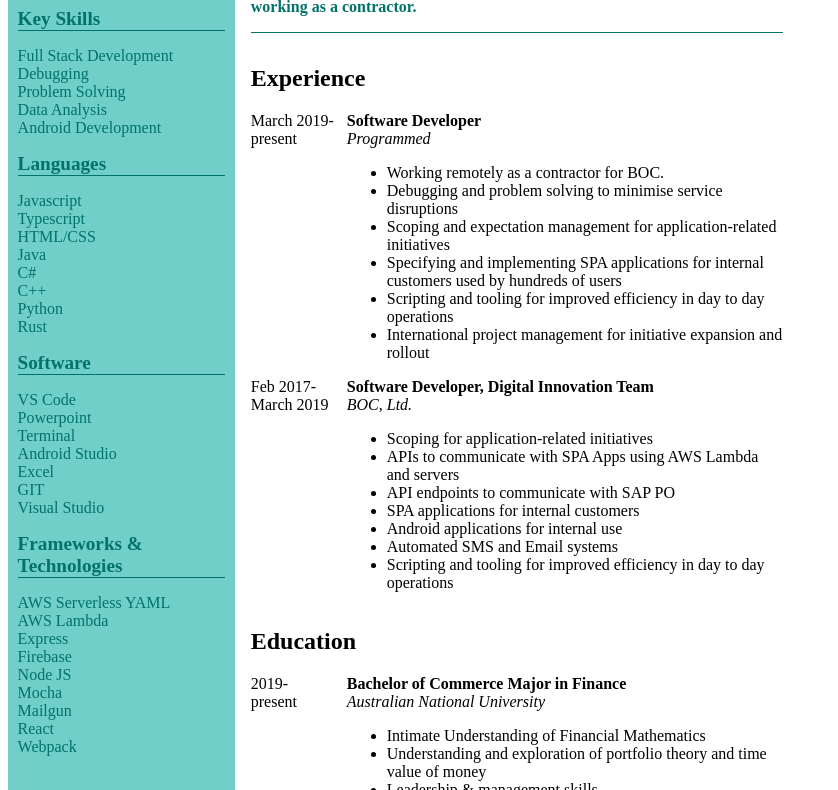
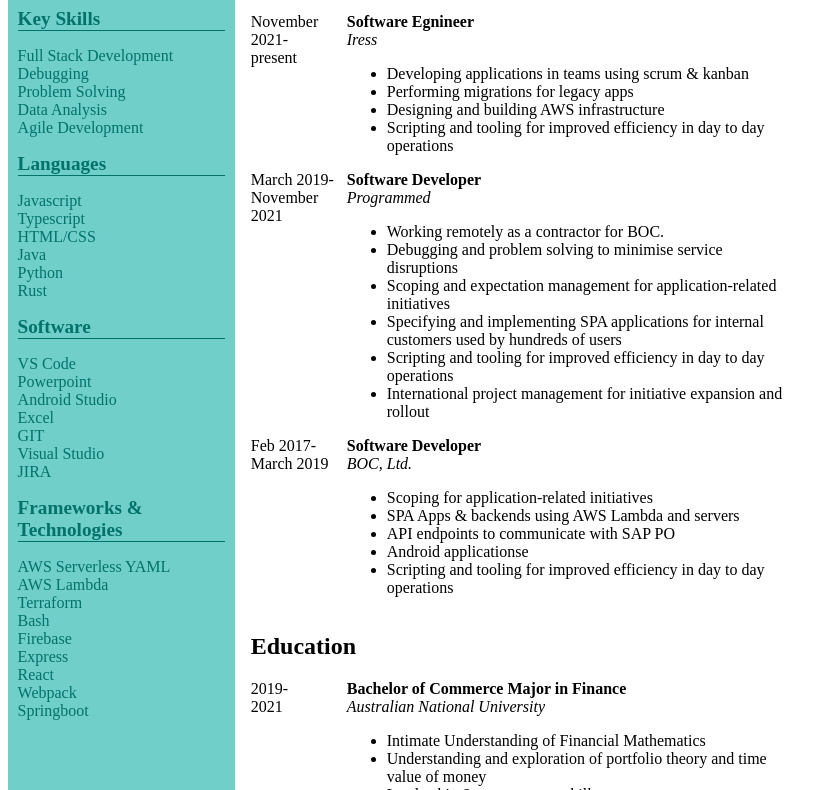
Before and after one commit to SidneyArmitage/staticPages, a website built with Parcel: page resume/index.html in a window 1280 px wide. Shown: the part 175-965 px from the top of the page, without its empty margins (0-838 px from the left). Built offline with nearby package versions, Linux system fonts and the light colour scheme.

Commit message:
updated resume

```diff
--- a/build.js
+++ b/build.js
@@ -8,7 +8,6 @@
     console.log(msg);
   });
   await page.goto("http://localhost:3000/index.html", {waitUntil: 'networkidle2'});
-  await page.screenshot({path: 'example.png'});
   await page.pdf({
     path: Path.join("./", `${process.argv[2]}.pdf`),
   });
--- a/resume/index.html
+++ b/resume/index.html
@@ -11,122 +11,35 @@
 </head>
 
 <body>
-  <div class="overview">
-    <section>
-      <h1>Personal Information</h1>
-      <a href="mailto:sidneyvarmitage@gmail.com">sidneyvarmitage@gmail.com</a>
-      <a href="tel:+61452504458">+61452504458</a>
-    </section>
-    <section>
-      <h1>Links</h1>
-      <p>
-        <a href="https://au.linkedin.com/in/sidney-armitage-39a6248b">
-          <i class="fab fa-linkedin"></i>
-        </a>
-        <a href="https://www.microsoft.com/en-au/p/pogo/9wzdncrdkpw1?activetab=pivot%3Aoverviewtab">
-          <i class="fab fa-windows"></i>
-        </a>
-        <a href="https://github.com/SidneyArmitage">
-          <i class="fab fa-github-square"></i>
-        </a>
-      </p>
-      <br>
-    </section>
-    <section>
-      <h1>Key Skills</h1>
-      <ul class="rating">
-        <li>Full Stack Development</li>
-        <li>Debugging</li>
-        <li>Problem Solving</li>
-        <li>Data Analysis</li>
-        <li>Android Development</li>
-      </ul>
-    </section>
-    <section>
-      <h1>Languages</h1>
-      <ul class="rating">
-        <li>
-          <span >Javascript</span>
-        </li>
-        <li>
-          <span >Typescript</span>
-        </li>
-        <li>
-          <span >HTML/CSS</span>
-        </li>
-        <li>
-          <span >Java</span>
-        </li>
-        <li>
-          <span >C#</span>
-        </li>
-        <li>
-          <span >C++</span>
-        </li>
-        <li>
-          <span >Python</span>
-        </li>
-        <li>
-          <span >Rust</span>
-        </li>
-      </ul>
-    </section>
-    <section>
-      <h1>Software</h1>
-      <ul class="rating">
-        <li>
-          <span >VS Code</span>
-        </li>
-        <li>
-          <span >Powerpoint</span>
-        </li>
-        <li>
-          <span >Terminal</span>
-        </li>
-        <li>
-          <span >Android Studio</span>
-        </li>
-        <li>
-          <span >Excel</span>
-        </li>
-        <li>
-          <span >GIT</span>
-        </li>
-        <li>
-          <span >Visual Studio</span>
-        </li>
-      </ul>
-    </section>
-    <section>
-      <h1>Frameworks & Technologies</h1>
-      <ul class="rating">
-        <li>AWS Serverless YAML</li>
-        <li>AWS Lambda</li>
-        <li>Express</li>
-        <li>Firebase</li>
-        <li>Node JS</li>
-        <li>Mocha</li>
-        <li>Mailgun</li>
-        <li>React</li>
-        <li>Webpack</li>
-      </ul>
-    </section>
-  </div>
   <div class="header">
     <h1>Sidney Armitage</h1>
-    Software Developer
+    Software Engineer
   </div>
   <div class="content">
-    <p class="description">
-      Passionate software developer with 6 years programming experience. Currently upskilling to bring more commercial skills to future teams while working as a contractor.
-    </p>
     <section>
-      <h1>Experience</h1>
+      <h1>Employment History</h1>
+      <section class="timeline">
+        <div class="times">
+          November 2021-
+          <br>
+          present
+        </div>
+        <div class="details">
+          <h2>Software Egnineer</h2>
+          <i>Iress</i>
+          <ul>
+            <li>Developing applications in teams using scrum & kanban</li>
+            <li>Performing migrations for legacy apps</li>
+            <li>Designing and building AWS infrastructure</li>
+            <li>Scripting and tooling for improved efficiency in day to day operations</li>
+          </ul>
+        </div>
+      </section>
       <section class="timeline">
         <div class="times">
           March 2019-
           <br>
-          present
+          November 2021
         </div>
         <div class="details">
           <h2>Software Developer</h2>
@@ -148,15 +61,13 @@
           March 2019
         </div>
         <div class="details">
-          <h2>Software Developer, Digital Innovation Team</h2>
+          <h2>Software Developer</h2>
           <i>BOC, Ltd.</i>
           <ul>
             <li>Scoping for application-related initiatives</li>
-            <li>APIs to communicate with SPA Apps using AWS Lambda and servers</li>
+            <li>SPA Apps & backends using AWS Lambda and servers</li>
             <li>API endpoints to communicate with SAP PO</li>
-            <li>SPA applications for internal customers</li>
-            <li>Android applications for internal use</li>
-            <li>Automated SMS and Email systems</li>
+            <li>Android applicationse</li>
             <li>Scripting and tooling for improved efficiency in day to day operations</li>
           </ul>
         </div>
@@ -168,7 +79,7 @@
         <div class="times">
           2019-
           <br>
-          present
+          2021
         </div>
         <div class="details">
           <h2>Bachelor of Commerce Major in Finance</h2>
@@ -210,6 +121,101 @@
       References can be provided upon request.
     </section>
   </div>
+  <div class="overview">
+    <section>
+      <h1>Personal Information</h1>
+      <a href="mailto:sidneyvarmitage@gmail.com">sidneyvarmitage@gmail.com</a>
+      <a href="tel:+61452504458">+61452504458</a>
+    </section>
+    <section>
+      <h1>Links</h1>
+      <p>
+        <a href="https://au.linkedin.com/in/sidney-armitage-39a6248b">
+          <i class="fab fa-linkedin"></i>
+        </a>
+        <a href="https://www.microsoft.com/en-au/p/pogo/9wzdncrdkpw1?activetab=pivot%3Aoverviewtab">
+          <i class="fab fa-windows"></i>
+        </a>
+        <a href="https://github.com/SidneyArmitage">
+          <i class="fab fa-github-square"></i>
+        </a>
+      </p>
+      <br>
+    </section>
+    <section>
+      <h1>Key Skills</h1>
+      <ul class="rating">
+        <li>Full Stack Development</li>
+        <li>Debugging</li>
+        <li>Problem Solving</li>
+        <li>Data Analysis</li>
+        <li>Agile Development</li>
+      </ul>
+    </section>
+    <section>
+      <h1>Languages</h1>
+      <ul class="rating">
+        <li>
+          <span >Javascript</span>
+        </li>
+        <li>
+          <span >Typescript</span>
+        </li>
+        <li>
+          <span >HTML/CSS</span>
+        </li>
+        <li>
+          <span >Java</span>
+        </li>
+        <li>
+          <span >Python</span>
+        </li>
+        <li>
+          <span >Rust</span>
+        </li>
+      </ul>
+    </section>
+    <section>
+      <h1>Software</h1>
+      <ul class="rating">
+        <li>
+          <span >VS Code</span>
+        </li>
+        <li>
+          <span >Powerpoint</span>
+        </li>
+        <li>
+          <span >Android Studio</span>
+        </li>
+        <li>
+          <span >Excel</span>
+        </li>
+        <li>
+          <span >GIT</span>
+        </li>
+        <li>
+          <span >Visual Studio</span>
+        </li>
+        <li>
+          <span >JIRA</span>
+        </li>
+      </ul>
+    </section>
+    <section>
+      <h1>Frameworks & Technologies</h1>
+      <ul class="rating">
+        <li>AWS Serverless YAML</li>
+        <li>AWS Lambda</li>
+        <li>Terraform</li>
+        <li>Bash</li>
+        <li>Firebase</li>
+        <li>Express</li>
+        <li>React</li>
+        <li>Webpack</li>
+        <li>Springboot</li>
+      </ul>
+    </section>
+  </div>
 </body>
 
 </html>
```
Also changed, not shown: package.json (+3 -4 lines), 1 other file.
